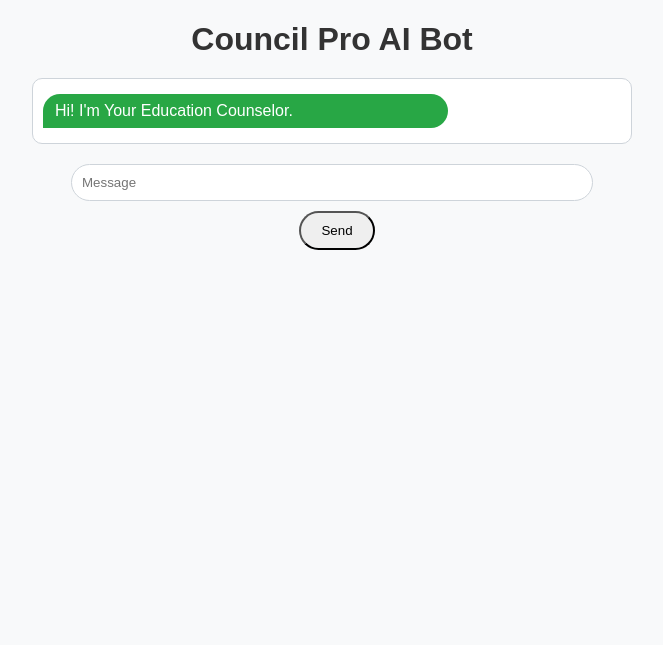
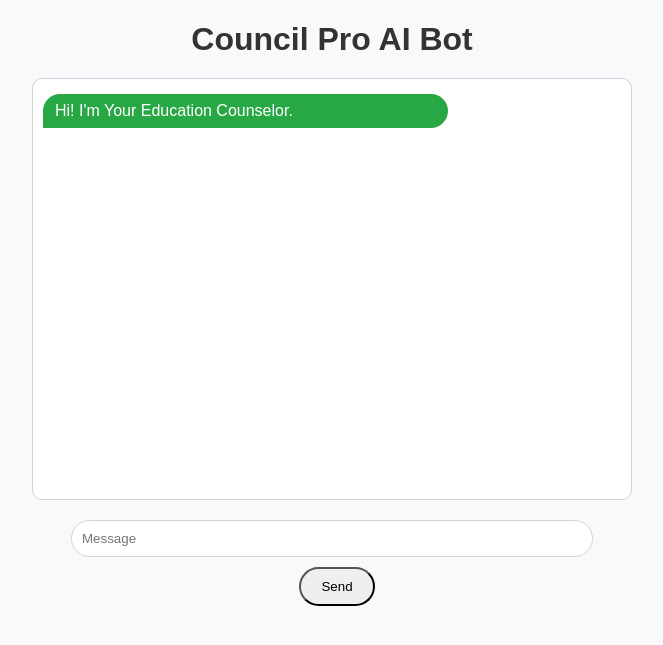
Before and after one commit to SachinthaUmayanga/Chatbot_CW2, a Flask app: page / in a window 1280 px wide. Shown: the top 645 px of the page, without its empty margins (308-971 px from the left). Run offline with Flask 3, Linux system fonts and the light colour scheme; some libraries are stand-ins or nearby versions.

Commit message:
Update style.css

```diff
--- a/static/style.css
+++ b/static/style.css
@@ -12,7 +12,8 @@ h1 {
 }
 
 #chatbox {
-    max-height: 400px;
+    /* max-height: 400px; */
+    height: 400px;
     overflow-y: auto;
     border: 1px solid #ced4da;
     border-radius: 10px;
```
